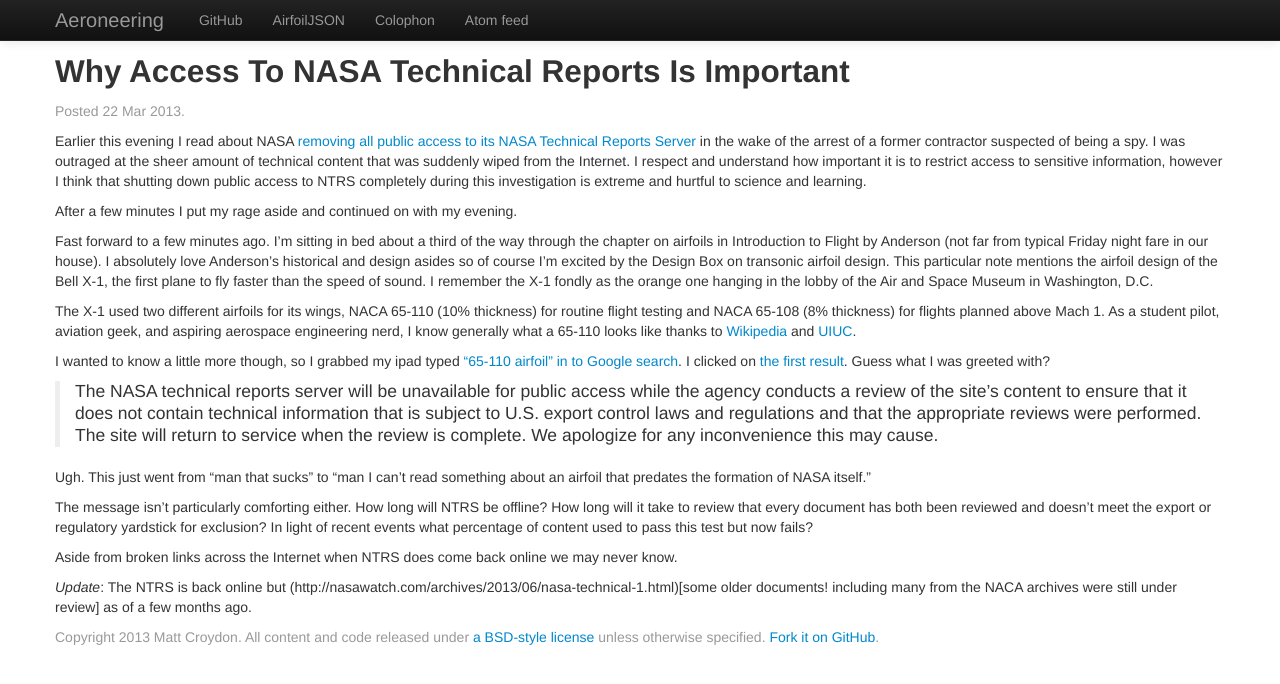
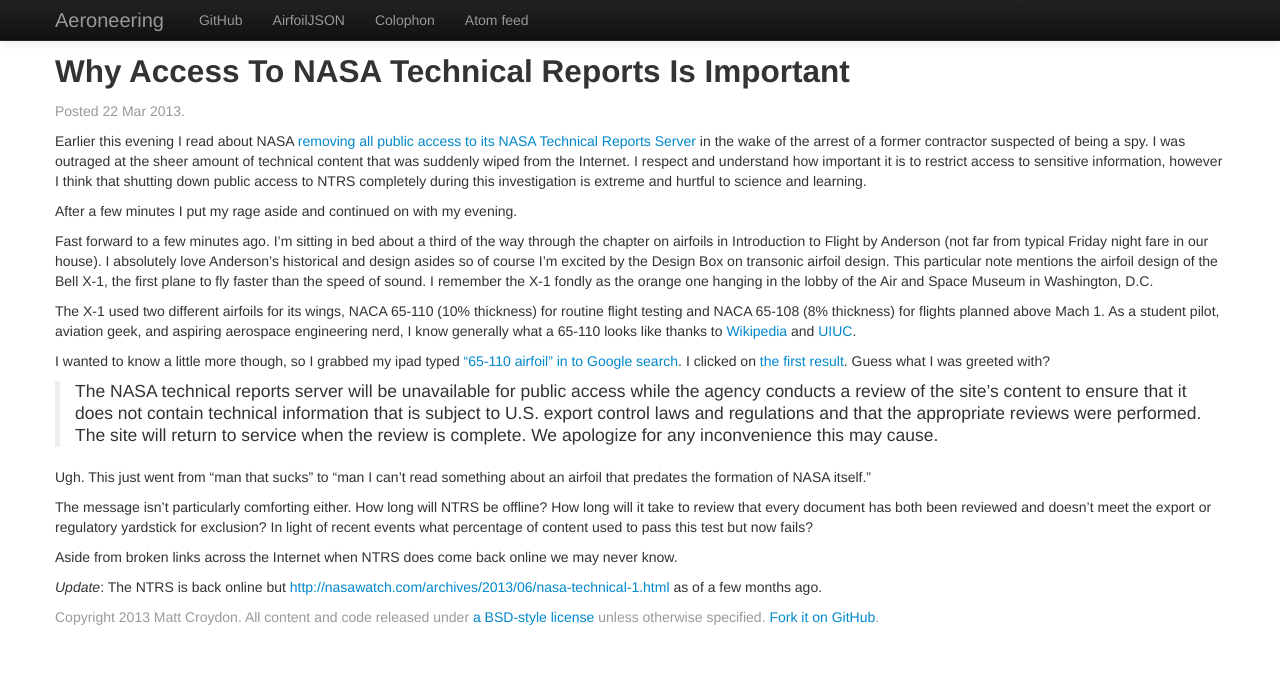
Before and after one commit to aeroneering/aeroneering.github.com, a Jekyll site: the page built from _posts/2013-03-22-Why-Access-to-NASA-Technical-Reports-is-Important.md, in a window 1280 px wide. Shown: the top 684 px of the page. Built offline with Jekyll 4.4.1, drawn with Linux system fonts in a browser that asks for light colours.

Commit message:
Fixed URL formatting.

```diff
--- a/_posts/2013-03-22-Why-Access-to-NASA-Technical-Reports-is-Important.md
+++ b/_posts/2013-03-22-Why-Access-to-NASA-Technical-Reports-is-Important.md
@@ -25,4 +25,4 @@
 
 Aside from broken links across the Internet when NTRS does come back online we may never know.
 
-*Update*: The NTRS is back online but (http://nasawatch.com/archives/2013/06/nasa-technical-1.html)[some older documents! including many from the NACA archives were still under review] as of a few months ago.
+*Update*: The NTRS is back online but [http://nasawatch.com/archives/2013/06/nasa-technical-1.html](some older documents! including many from the NACA archives were still under review) as of a few months ago.
```
